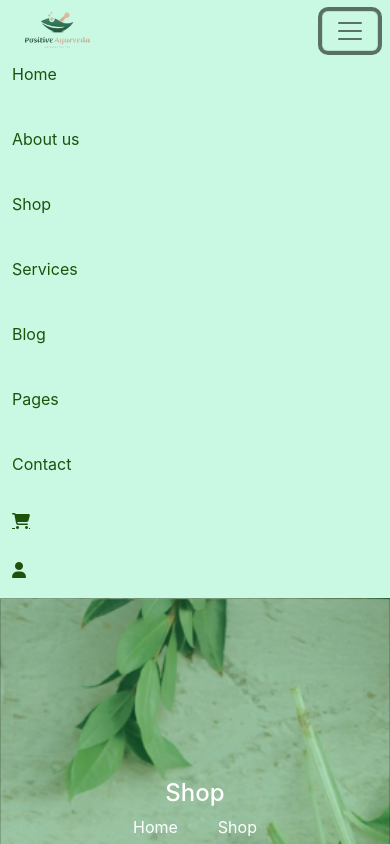
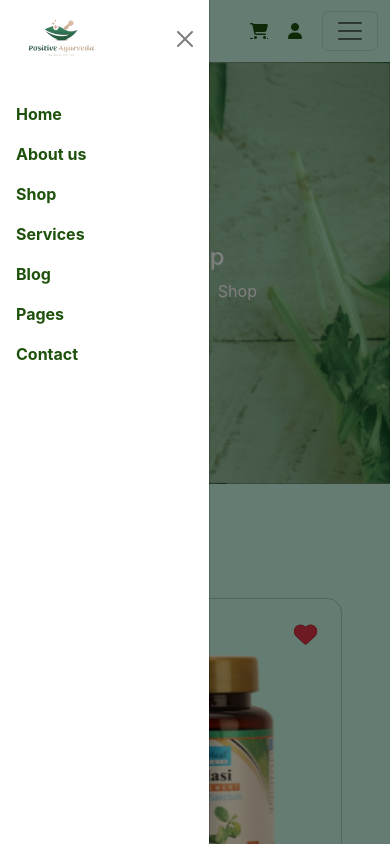
Before and after one commit to maddy2730/positive-Ayurveda-FrontEnd, a React (Create React App) app: page /shop in a window 390 px wide. Both pictures are taken after a click on the button 350 px from the left and 31 px from the top of the page. Shown: the top 844 px of the page. Built offline with nearby package versions, Linux system fonts and the light colour scheme.

Commit message:
final update

```diff
--- a/src/App.js
+++ b/src/App.js
@@ -5,7 +5,7 @@ import Landingpage from './Components/Landingpage';
 import Aboutus from './Components/Aboutus';
 import Shop from './Components/Shop';
 import Services from './Components/Services';
-import Pages from './Components/Pages';
+// import Pages from './Components/Pages';
 import Blog from './Components/Blog';
 import LoginSignup from './Components/LoginSignup';
 import Contact from './Components/Contact';
@@ -55,7 +55,7 @@ export default function App() {
           <Route path='/aboutus' element={<Aboutus />} />
           <Route path='/shop' element={<Shop addToCart={addToCart} />} />
           <Route path='/services' element={<Services />} />
-          <Route path='/pages' element={<Pages />} />
+          {/* <Route path='/pages' element={<Pages />} /> */}
           <Route path='/blog' element={<Blog />} />
           <Route path='/contact' element={<Contact />} />
           <Route path='/cart' element={<Cart cart={cart} addToCart={addToCart} removeFromCart={removeFromCart} removeFromCartsubtract={removeFromCartsubtract} />} />
--- a/src/Components/Aboutus.css
+++ b/src/Components/Aboutus.css
@@ -107,3 +107,6 @@ width: 100px;
      background: #C9F9E2;
 
 }
+.contr {
+    padding: 20px 0px 20px 0px!important;
+}
--- a/src/Components/Cart.js
+++ b/src/Components/Cart.js
@@ -42,11 +42,8 @@ export default function Cart({ cart, removeFromCart, addToCart, removeFromCartsu
         </div>
       ))}
       <div className="row" style={{ marginTop: '20px' }}>
-        <div className="col-lg-10 d-flex justify-content-end">
-          <h5><b>Sub Total:</b></h5>
-        </div>
-        <div className="col-lg-2 d-flex align-items-center">
-          <h5>${calculateTotal()}</h5>
+        <div className="col-lg-12 d-flex justify-content-end">
+          <h5><b>Sub Total:</b></h5> <h5>${calculateTotal()}</h5>
         </div>
       </div>
       <div className="row" style={{ marginTop: '20px' }}>
@@ -56,27 +53,19 @@ export default function Cart({ cart, removeFromCart, addToCart, removeFromCartsu
 
       </div>
       <div className="row" style={{ marginTop: '20px', borderTop: '1px solid #306D51', paddingTop: '20px' }}>
-        <div className="col-lg-10 d-flex justify-content-end">
-          <h5><b>Shipping charges:</b></h5>
-        </div>
-        <div className="col-lg-2 d-flex align-items-center">
-          <h5>$20</h5>
+        <div className="col-lg-12 d-flex justify-content-end">
+          <h5><b>Shipping charges:</b></h5>  <h5>$20</h5>
         </div>
       </div>
       <div className="row" style={{ marginTop: '20px' }}>
-        <div className="col-lg-10 d-flex justify-content-end">
-          <h5><b>GST:</b></h5>
-        </div>
-        <div className="col-lg-2 d-flex align-items-center">
-          <h5>18%</h5>
+        <div className="col-lg-12 d-flex justify-content-end">
+          <h5><b>GST:</b></h5> <h5>18%</h5>
         </div>
       </div>
       <div className="row" style={{ marginTop: '20px' }}>
-        <div className="col-lg-10 d-flex justify-content-end">
-          <h5><b>Grand total:</b></h5></div>
-        <div className="col-lg-2 d-flex align-items-center">
-          <h5>${calculateTotal() + 20}</h5>
-        </div>
+        <div className="col-lg-12 d-flex justify-content-end">
+          <h5><b>Grand total:</b></h5><h5>${calculateTotal() + 20}</h5>
+          </div>
       </div>
       <div className="row" style={{ marginTop: '20px' }}>
         <div className="col-lg-12 d-flex justify-content-center">
--- a/src/Components/Landingpage.css
+++ b/src/Components/Landingpage.css
@@ -215,3 +215,6 @@ background-color : #C9F9E2;}
     color: #1E520C;
 
   }
+  .fonts {
+    font-size: small;
+  }
--- a/src/Components/Landingpage.js
+++ b/src/Components/Landingpage.js
@@ -152,75 +152,6 @@ export default function Landingpage() {
     </div>
   </div>
 
-      {/* <div className="container-fluid color d-flex">
-        <div className="container">
-          <div className='row myy'>
-            <div className='col-lg-4 col-md-4 col-sm-6'>
-              <div className='cardone'>
-                <div className='cardimg m-auto'>
-                  <img src={cardfirst} />
-                </div>
-                <div className='cls'>
-                <div className='cardhead'>
-                  <p><b>Herbal Medicine</b></p>
-                </div>
-                <div className='cardpara'>
-                  <p>Pure Ayurveda</p>
-                </div>
-                <div className='cardpara2'>
-                  <p>Lorem ipsum dolor sit amet, consectetur and to adipiscing elit,</p>
-                </div>
-                </div>
-
-              </div>
-
-
-            </div>
-            <div className='col-lg-4 col-md-4 col-sm-6 colmeees'>
-              <div className='cardone'>
-                <div className='cardimg m-auto'>
-                  <img src={cardsecond} />
-                </div>
-              <div className='cls'>
-              <div className='cardhead'>
-                  <p><b>Fresh Product</b></p>
-                </div>
-                <div className='cardpara'>
-                  <p>Pure Ayurveda</p>
-                </div>
-                <div className='cardpara2'>
-                  <p>Lorem ipsum dolor sit amet, consectetur and to adipiscing elit,</p>
-                </div>
-              </div>
-              </div>
-
-
-            </div>
-            <div className='col-lg-4 col-md-4 col-sm-6 colmes'>
-              <div className='cardone'>
-
-                <div className='cardimg m-auto'>
-                  <img src={cardthird} />
-                </div>
-                <div className='cls'>
-                <div className='cardhead'>
-                  <p><b>Herbal Medicine</b></p>
-                </div>
-                <div className='cardpara'>
-                  <p>Pure Ayurveda</p>
-                </div>
-                <div className='cardpara2'>
-                  <p>Lorem ipsum dolor sit amet, consectetur and to adipiscing elit,</p>
-                </div>
-                </div>
-
-              </div>
-
-            </div>
-          </div>
-        </div>
-      </div> */}
-
       <div className="container-fluid ili text-light py-5">
             <div className="container mt-5 pb-5">
                 <div className="text-center pt-5">
@@ -296,7 +227,7 @@ export default function Landingpage() {
             <div className="card-body mt-5">
               <h2 className="card-title">{slide.title}</h2>
               <i className="fa-solid fa-quote-left fs-1 mt-3"></i>
-              <h5 className="card-text p-2">{slide.text}</h5>
+              <h5 className="card-text p-2 fonts">{slide.text}</h5>
               <i className="fa-solid fa-quote-right d-flex fs-1 justify-content-end"></i>
             </div>
           </div>
--- a/src/Components/Shop.js
+++ b/src/Components/Shop.js
@@ -19,7 +19,7 @@ export default function Shop({ addToCart }) {
   ];
   const [active, setActive] = useState(false);
   const handleClick = () => {
-    NotificationManager.success('Cart added successfully', 'Success');
+    NotificationManager.success('Cart added successfully', 'Success',1000);
     setActive(!active);
 
   };
@@ -48,6 +48,45 @@ export default function Shop({ addToCart }) {
       <div className="container-fluid et">
         <div className="m-5">
           <div className="row">
+          <div className="col-lg-8">
+              <div className="row">
+                {products.map((product) => (
+                  <div key={product.id} className="col-lg-6 col-md-6 mt-3">
+                    <div className="card pt-5" style={{ backgroundColor: 'transparent', borderRadius: '15px' }} id="cards">
+                      <img src={product.img} className="card-img-top three1" alt={product.name} />
+                      <div className="card-body bherbal" id="cards">
+                        <p className="card-title mt-1 text-center fs-2" style={{ color: '#306d51' }} id="cards">{product.name}</p>
+                        <p className="card-text text-center pt-2" style={{ color: '#306d51' }}>
+                          <i className="fa-solid fa-star"></i>
+                          <i className="fa-solid fa-star"></i>
+                          <i className="fa-solid fa-star"></i>
+                          <i className="fa-regular fa-star"></i>
+                          <i className="fa-regular fa-star"></i>
+                        </p>
+                        <div className="d-flex justify-content-center align-items-baseline fs-4">
+                          <del className="pe-2">$120</del>
+                          <p>{`$${product.price}`}</p>
+                        </div>
+                        <div className="d-flex justify-content-center" id="what">
+                        <button
+        className="btn-lg text-success rounded-pill pww mb-2 pt-2 pb-2 pe-3 ps-3"
+        type="button"
+        style={{ backgroundColor: active ? "white" : "white", borderColor: '#306d51' }}
+        id="when"
+        onClick={() => { addToCart(product); handleClick(); }}
+      >
+        ADD TO CART
+      </button>
+      <NotificationContainer />
+                        </div>
+                      </div>
+                      <i className="fa-regular fa-heart position-absolute top-0 end-0 p-4 fs-3"></i>
+                      <i className="fa-solid fa-heart text-danger position-absolute top-0 end-0 fs-3 p-4" id="were"></i>
+                    </div>
+                  </div>
+                ))}
+              </div>
+            </div>
           <div className="col-lg-4 mt-2 text-success shadow p-3 mb-5 rounded brd">
               <form className="d-flex bg-white p-1 mt-3" style={{ border: '1px solid rgba(0,0,0,.125)', borderRadius: '20px', height: '50px' }}>
                 <div className="search ms-auto" style={{ color: 'whitesmoke' }}>
@@ -105,45 +144,7 @@ export default function Shop({ addToCart }) {
               </div>
             </div>
 
-            <div className="col-lg-8">
-              <div className="row">
-                {products.map((product) => (
-                  <div key={product.id} className="col-lg-6 col-md-6 mt-3">
-                    <div className="card pt-5" style={{ backgroundColor: 'transparent', borderRadius: '15px' }} id="cards">
-                      <img src={product.img} className="card-img-top three1" alt={product.name} />
-                      <div className="card-body bherbal" id="cards">
-                        <p className="card-title mt-1 text-center fs-2" style={{ color: '#306d51' }} id="cards">{product.name}</p>
-                        <p className="card-text text-center pt-2" style={{ color: '#306d51' }}>
-                          <i className="fa-solid fa-star"></i>
-                          <i className="fa-solid fa-star"></i>
-                          <i className="fa-solid fa-star"></i>
-                          <i className="fa-regular fa-star"></i>
-                          <i className="fa-regular fa-star"></i>
-                        </p>
-                        <div className="d-flex justify-content-center align-items-baseline fs-4">
-                          <del className="pe-2">$120</del>
-                          <p>{`$${product.price}`}</p>
-                        </div>
-                        <div className="d-flex justify-content-center" id="what">
-                        <button
-        className="btn-lg text-success rounded-pill pww mb-2 pt-2 pb-2 pe-3 ps-3"
-        type="button"
-        style={{ backgroundColor: active ? "white" : "white", borderColor: '#306d51' }}
-        id="when"
-        onClick={() => { addToCart(product); handleClick(); }}
-      >
-        ADD TO CART
-      </button>
-      <NotificationContainer />
-                        </div>
-                      </div>
-                      <i className="fa-regular fa-heart position-absolute top-0 end-0 p-4 fs-3"></i>
-                      <i className="fa-solid fa-heart text-danger position-absolute top-0 end-0 fs-3 p-4" id="were"></i>
-                    </div>
-                  </div>
-                ))}
-              </div>
-            </div>
+
           </div>
         </div>
       </div>
--- a/src/Container/footer/Footer.js
+++ b/src/Container/footer/Footer.js
@@ -46,7 +46,7 @@ export default function Footer() {
         </div>
         <div className="text-center mt-4 ">
           <p className="mb-0">© Copyright Nova. All Rights Reserved</p>
-          <p className="mb-0">Designed by <a href="https://example.com" className="text-light">Ayush Chaudhary</a></p>
+          <p className="mb-0">Designed by <a href="https://example.com" className="text-light">VBS TECH</a></p>
         </div>
       </div>
     </footer>
--- a/src/Container/navbar/Navbar.css
+++ b/src/Container/navbar/Navbar.css
@@ -1,24 +1,40 @@
-
 .back-groundd {
     background-color: #C9F9E2;
   }
 
   .gapes {
-    gap:25px;
-}
-.nav-item a{
-    color:#1E520C !important;
+    gap: 25px;
   }
 
- .logoImg{
+  .nav-item a {
+    color: #1E520C !important;
+  }
+
+  .logoImg {
     height: 46px;
     filter: brightness(-2.5);
   }
- .mauto{
+
+  .mauto {
     margin: auto;
   }
- @media(max-width:991px){
-    .mauto{
-        margin:0px;
+
+  @media (max-width: 991px) {
+    .mauto {
+      margin: 0px;
+      display: none;
     }
   }
+    .mauto1{
+      @media screen and (min-width: 991px) and (max-width:2000px) {
+display: none;
+      }
+
+    }
+.navbaricon{
+    gap: 20px;
+    align-items: center;
+}
+  .offcanvas {
+    width: 210px !important;
+  }
--- a/src/Container/navbar/Navbar.js
+++ b/src/Container/navbar/Navbar.js
@@ -9,9 +9,24 @@ export default function Navbar({ cart }) {
       <nav className="navbar navbar-expand-lg back-groundd">
         <div className="container d-flex justify-content-between div1">
           <img src={Logo} className="logoImg" alt="Logo" />
-          <button className="navbar-toggler" type="button" data-bs-toggle="collapse" data-bs-target="#navbarSupportedContent" aria-controls="navbarSupportedContent" aria-expanded="false" aria-label="Toggle navigation">
+          <div  className='d-flex navbaricon'>
+          <li className="nav-item mauto1">
+                <Link className=" fa-solid fa-cart-shopping position-relative" to="/cart">
+                  {cart.length > 0 && (
+                    <span className="text-xs cart-count position-absolute top-0 start-100 translate-middle badge rounded-pill bg-danger">
+                      {cart.length}
+                    </span>
+                  )}
+                </Link>
+              </li>
+              <li className="nav-item mauto1">
+                <Link className="fa-solid fa-user" to="/loginsignup"></Link>
+              </li>
+              <button className="navbar-toggler" type="button" data-bs-toggle="offcanvas" data-bs-target="#offcanvasNavbar" aria-controls="offcanvasNavbar">
             <span className="navbar-toggler-icon"></span>
           </button>
+            </div>
+
           <div className="collapse navbar-collapse" id="navbarSupportedContent">
             <ul className="navbar-nav ms-auto mb-2 mb-lg-0 gapes">
               <li className="nav-item">
@@ -30,7 +45,7 @@ export default function Navbar({ cart }) {
                 <Link className="nav-link active" aria-current="page" to="/blog">Blog</Link>
               </li>
               <li className="nav-item">
-                <Link className="nav-link active" aria-current="page" to="/pages">Pages</Link>
+                <Link className="nav-link active" aria-current="page" to="#">Pages</Link>
               </li>
               <li className="nav-item">
                 <Link className="nav-link active" aria-current="page" to="/contact">Contact</Link>
@@ -51,6 +66,41 @@ export default function Navbar({ cart }) {
           </div>
         </div>
       </nav>
+
+      <div className="offcanvas offcanvas-start" tabIndex="-1" id="offcanvasNavbar" aria-labelledby="offcanvasNavbarLabel">
+        <div className="offcanvas-header">
+        <img src={Logo} className="logoImg" alt="Logo" />
+
+          <button type="button" className="btn-close" data-bs-dismiss="offcanvas" aria-label="Close"></button>
+        </div>
+        <div className="offcanvas-body">
+          <ul className="navbar-nav justify-content-end flex-grow-1 pe-3">
+            <li className="nav-item">
+              <Link className="nav-link active" aria-current="page" to="/"><b>Home</b></Link>
+            </li>
+            <li className="nav-item">
+              <Link className="nav-link active" aria-current="page" to="/aboutus"><b>About us</b></Link>
+            </li>
+            <li className="nav-item">
+              <Link className="nav-link active" aria-current="page" to="/shop"><b>Shop</b></Link>
+            </li>
+            <li className="nav-item">
+              <Link className="nav-link active" aria-current="page" to="/services"><b>Services</b></Link>
+            </li>
+            <li className="nav-item">
+              <Link className="nav-link active" aria-current="page" to="/blog"><b>Blog</b></Link>
+            </li>
+            <li className="nav-item">
+              <Link className="nav-link active" aria-current="page" to="/pages"><b>Pages</b></Link>
+            </li>
+            <li className="nav-item">
+              <Link className="nav-link active" aria-current="page" to="/contact"><b>Contact</b></Link>
+            </li>
+
+
+          </ul>
+        </div>
+      </div>
     </div>
   );
 }
```
Lines whose indentation alone changed are shown as unchanged.
